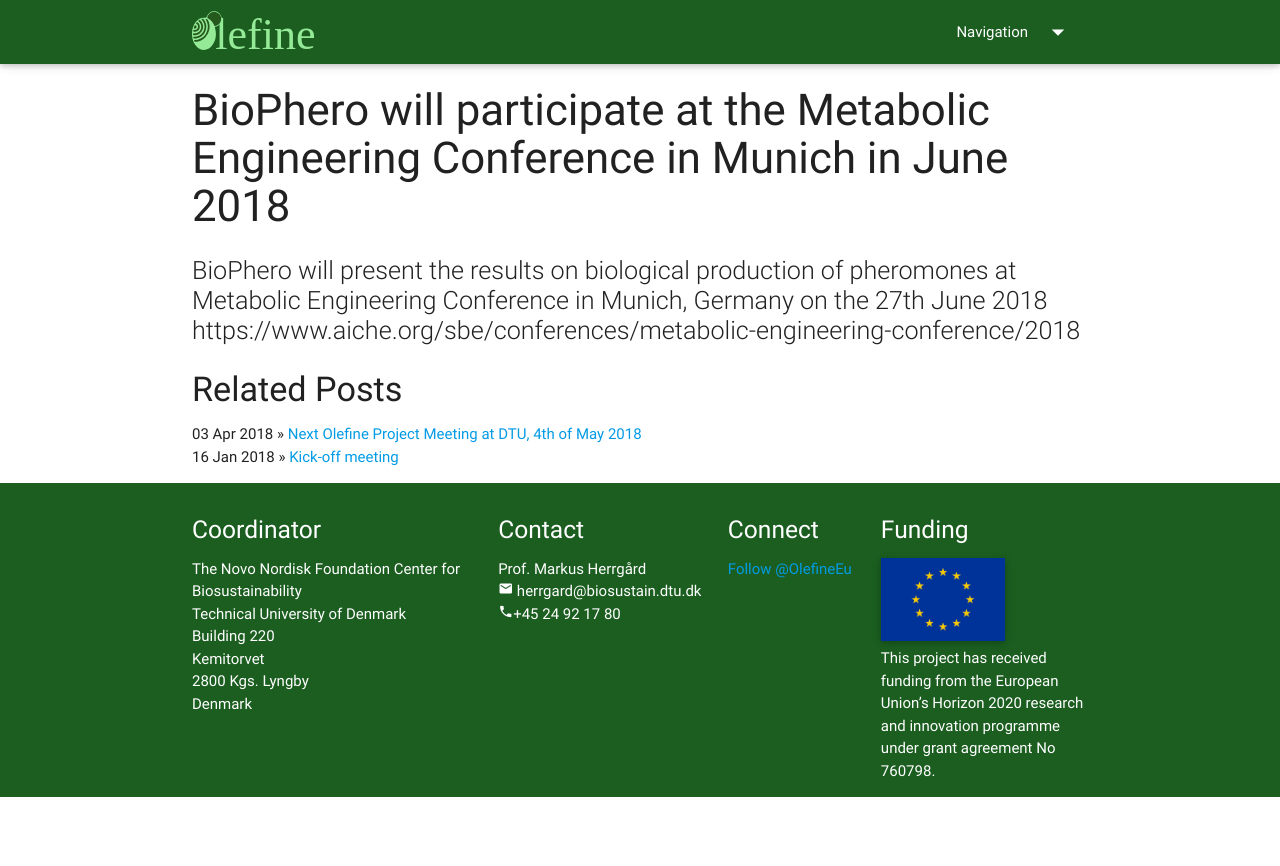
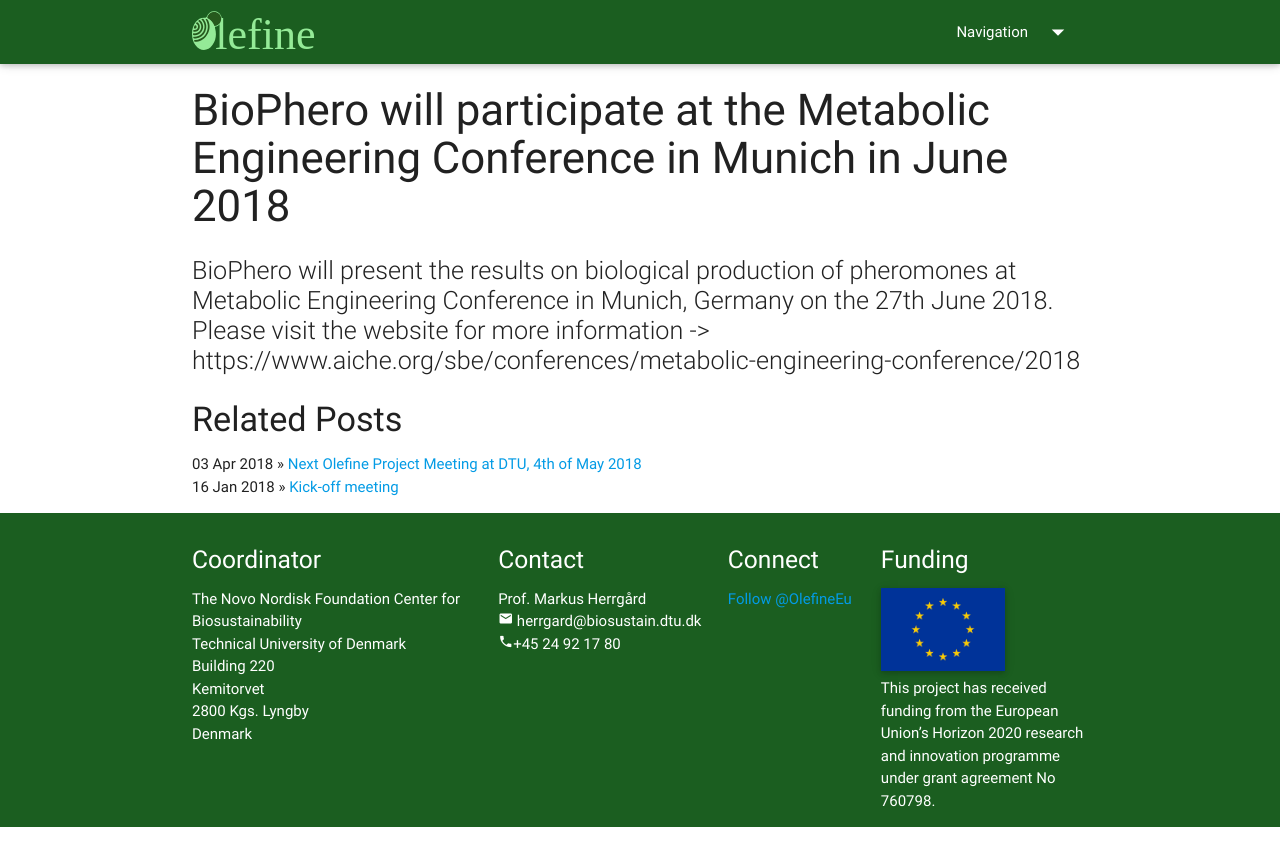
Before and after one commit to biosustain/olefine-website, a Jekyll site: the page built from _posts/2018-04-25-BioPhero-will-participate-at-the-Metabolic-Engineering-Conference-in-Munich-Germany-on-the-27th-June-2018.md, in a window 1280 px wide. Shown: the top 866 px of the page. Built offline with Jekyll 4.4.1, drawn with Linux system fonts in a browser that asks for light colours; nearby versions of some CDN libraries; comment, search, counter and statistics services are not loaded.

Commit message:
Update 2018-04-25-BioPhero-will-participate-at-the-Metabolic-Engineering-Conference-in-Munich-Germany-on-the-27th-June-2018.md

```diff
--- a/_posts/2018-04-25-BioPhero-will-participate-at-the-Metabolic-Engineering-Conference-in-Munich-Germany-on-the-27th-June-2018.md
+++ b/_posts/2018-04-25-BioPhero-will-participate-at-the-Metabolic-Engineering-Conference-in-Munich-Germany-on-the-27th-June-2018.md
@@ -5,4 +5,4 @@
 published: true
 ---
 
-BioPhero will present the results on biological production of pheromones at Metabolic Engineering Conference in Munich, Germany on the 27th June 2018 https://www.aiche.org/sbe/conferences/metabolic-engineering-conference/2018
+BioPhero will present the results on biological production of pheromones at Metabolic Engineering Conference in Munich, Germany on the 27th June 2018. Please visit the website for more information -> https://www.aiche.org/sbe/conferences/metabolic-engineering-conference/2018
```
